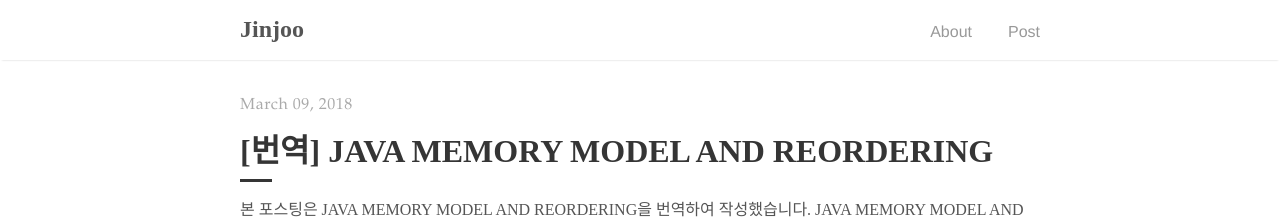
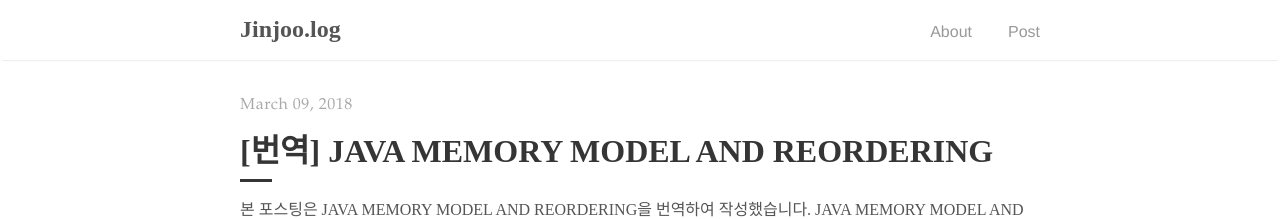
Before and after one commit to jinjoochoi/jinjoochoi.github.io, a Jekyll site: the page built from index.html, in a window 1280 px wide. Shown: the top 219 px of the page. Built offline with Jekyll 4.4.1, drawn with Linux system fonts in a browser that asks for light colours; the list of posts is cut into pages by our own code.

Commit message:
Fix site.title

```diff
--- a/_config.yml
+++ b/_config.yml
@@ -1,5 +1,5 @@
 # Site settings
-title:          Jinjoo
+title:          Jinjoo.log
 description:    "Jinjoo's log"
 baseurl:        "/"
 url:            "https://jinjoochoi.github.io"
```
